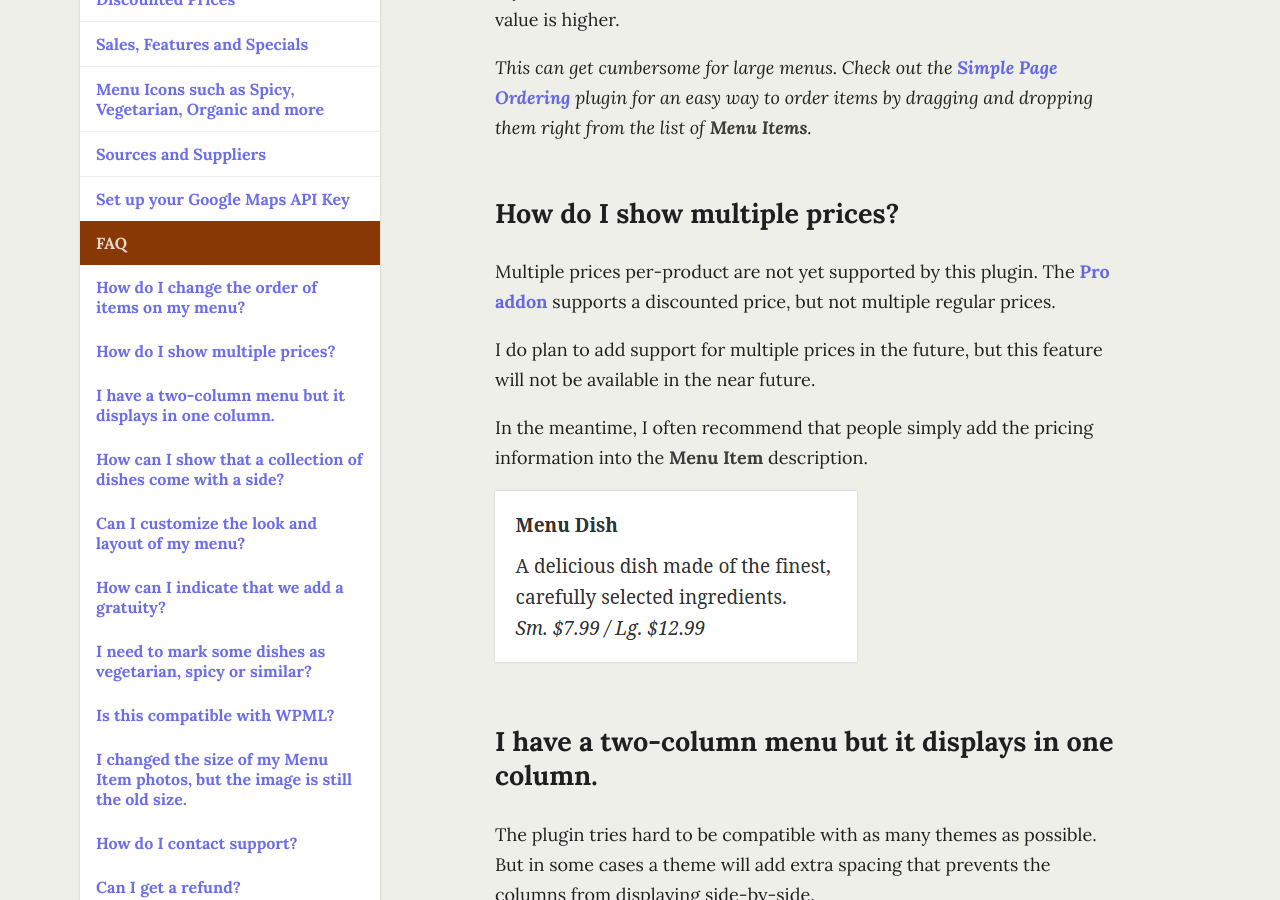
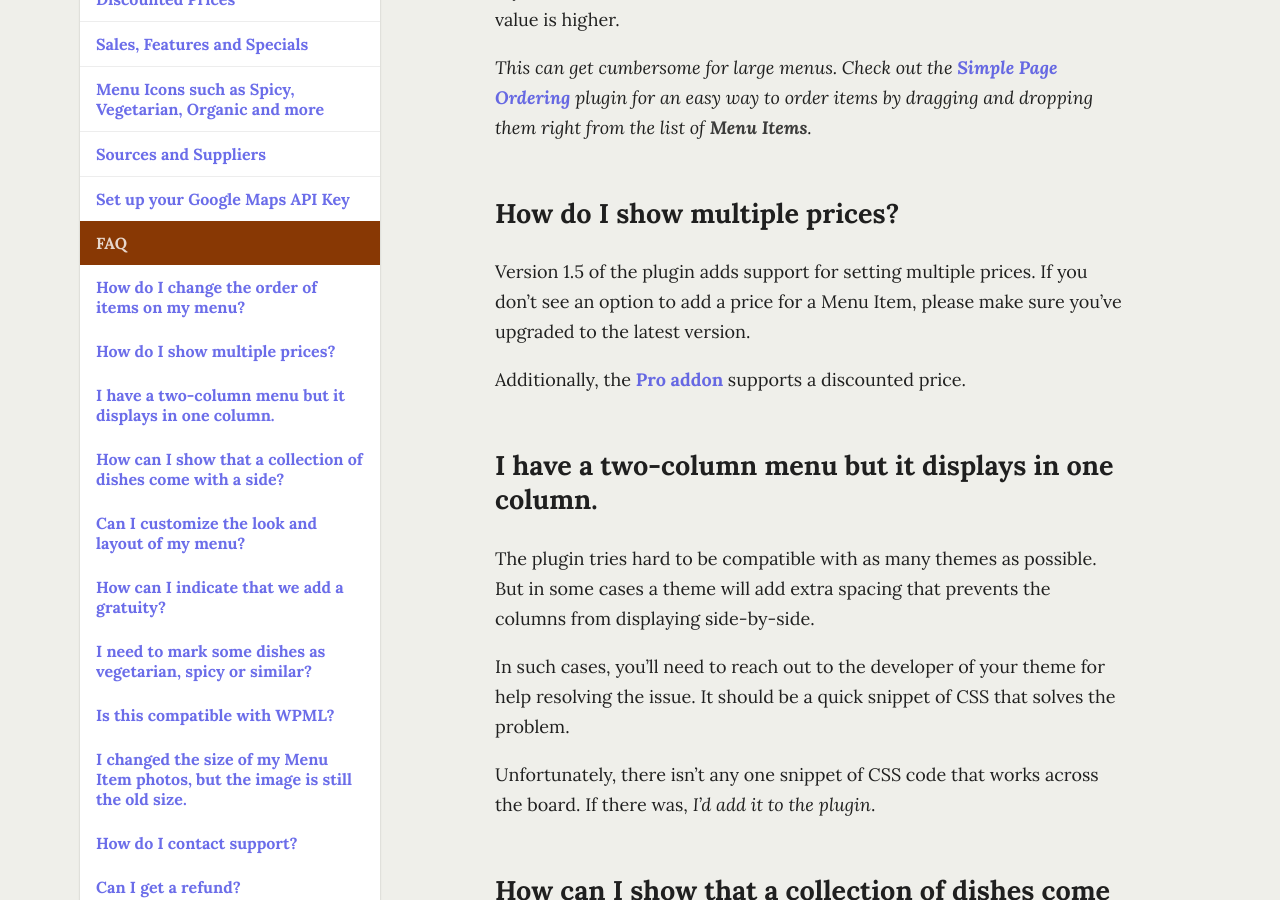
Before and after one commit to NateWr/docs-themeofthecrop, a Jekyll site: the page built from plugins/food-and-drink-menu/user/faq.md, in a window 1280 px wide and 900 px high, scrolled down 713 px. Built offline with Jekyll 4.4.1, drawn with Linux system fonts in a browser that asks for light colours.

Commit message:
Update fdm faq entry about multiple prices

```diff
--- a/plugins/food-and-drink-menu/user/faq.md
+++ b/plugins/food-and-drink-menu/user/faq.md
@@ -16,13 +16,9 @@ If you want one Menu Item to be listed after another, make sure it's **Order** v
 
 ## <a name="multiple-prices"></a> How do I show multiple prices?
 
-Multiple prices per-product are not yet supported by this plugin. The [Pro addon](pro) supports a discounted price, but not multiple regular prices.
+Version 1.5 of the plugin adds support for setting multiple prices. If you don't see an option to add a price for a Menu Item, please make sure you've upgraded to the latest version.
 
-I do plan to add support for multiple prices in the future, but this feature will not be available in the near future.
-
-In the meantime, I often recommend that people simply add the pricing information into the **Menu Item** description.
-
-![Screenshot of multiple prices](/img/{{ page.slug }}/multiple-prices.png)
+Additionally, the [Pro addon](https://themeofthecrop.com/plugins/food-and-drink-menu/) supports a discounted price.
 
 ## <a name="columns-collapsed"></a> I have a two-column menu but it displays in one column.
 
```
